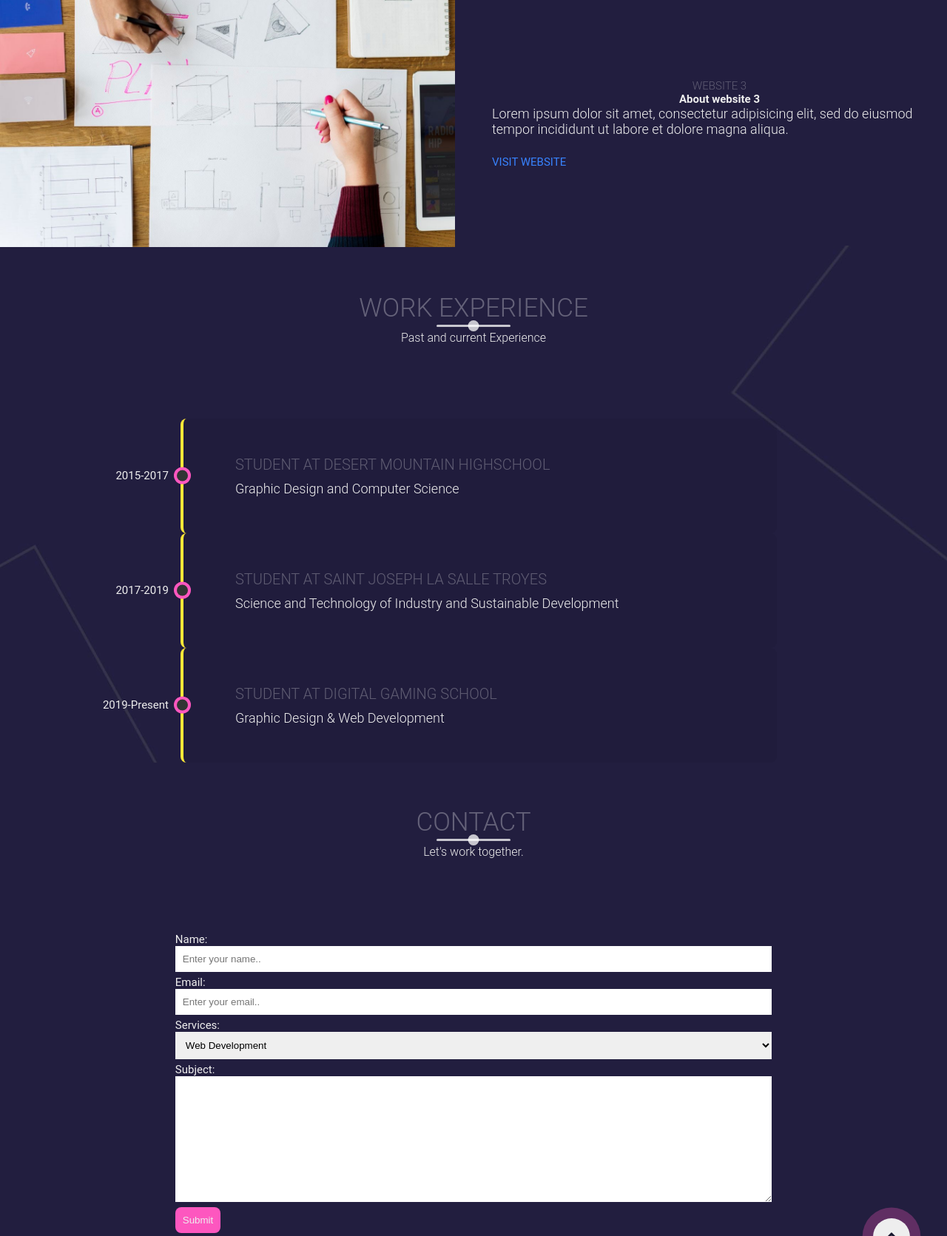
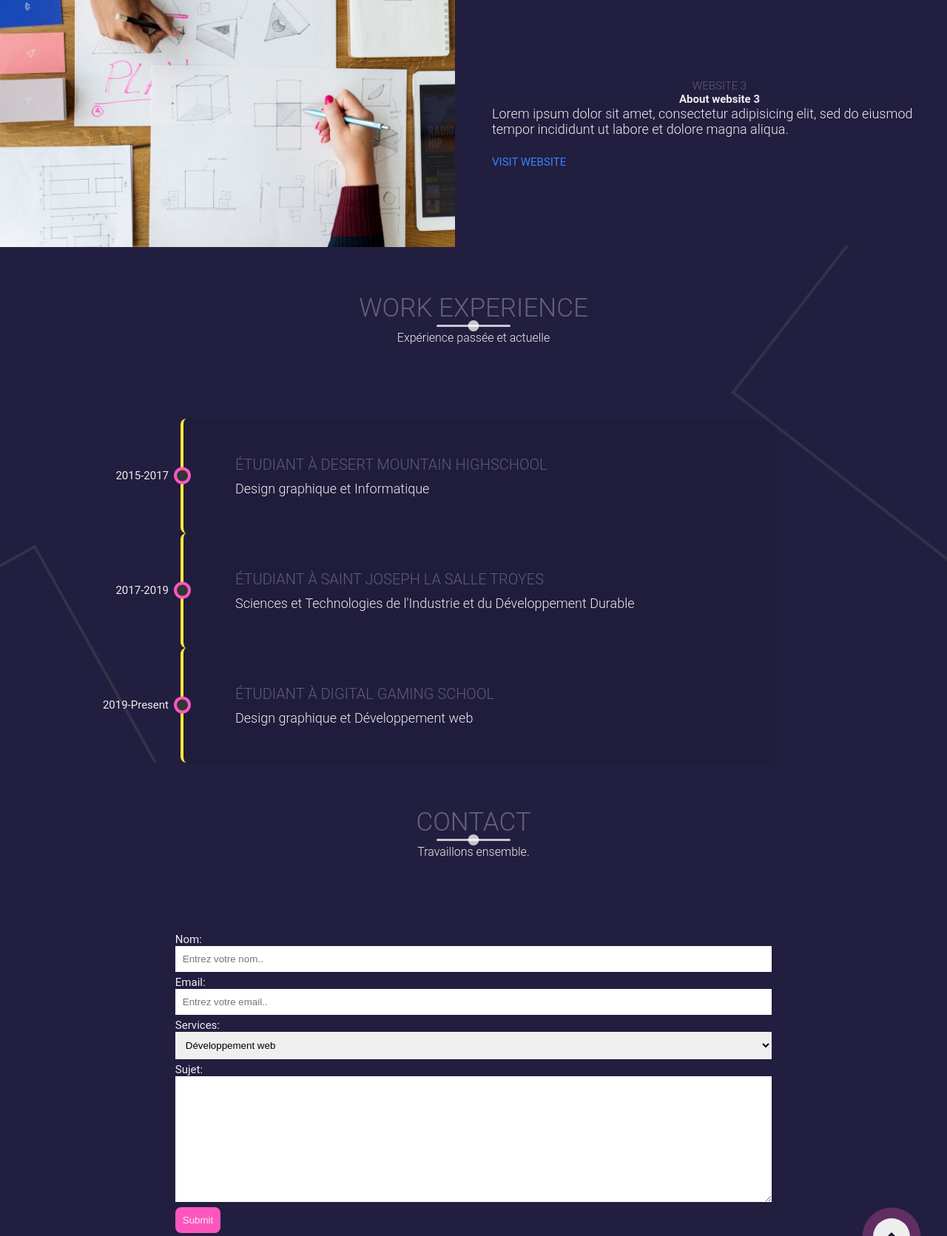
Before and after one commit to Exylus/Portfolio_CV, a PHP site: page /fr/index.php in a window 1280 px wide. Shown: the part 2868-4539 px from the top of the page at 74% size. Run offline with PHP 8.4, Linux system fonts and the light colour scheme; some libraries are stand-ins or nearby versions; some web fonts are replaced.

Commit message:
Updated french section 	deleted:    index.html

```diff
--- a/fr/index.php
+++ b/fr/index.php
@@ -132,7 +132,7 @@
 			<div class="container">
 				<div class="section-heading">
 					<h1>Portfolio</h1>
-					<h6>View some of my recent work</h6>
+					<h6>Quelques travaux</h6>
 				</div>
 			</div>
 			<div class="portfolio-item">
@@ -182,30 +182,30 @@
 			<div class="container">
 				<div class="section-heading">
 					<h1>Work Experience</h1>
-					<h6>Past and current Experience</h6>
+					<h6>Expérience passée et actuelle</h6>
 				</div>
 				<div class="timeline">
 					<ul>
 						<li class="date" data-date="2015-2017" data-aos="fade-right" data-aos-delay="200">
-							<h1>Student at Desert Mountain Highschool</h1>
+							<h1>Étudiant à Desert Mountain Highschool</h1>
 							<p>
-								Graphic Design and Computer Science
+								Design graphique et Informatique
 							</p>
 						</li>
 					</ul>
 					<ul>
 						<li class="date" data-date="2017-2019" data-aos="fade-right" data-aos-delay="400">
-							<h1>Student at Saint Joseph La Salle Troyes</h1>
+							<h1>Étudiant à Saint Joseph La Salle Troyes</h1>
 							<p>
-								Science and Technology 	of Industry and Sustainable Development
+								Sciences et Technologies de l'Industrie et du Développement Durable
 							</p>
 						</li>
 					</ul>
 					<ul>
 						<li class="date" data-date="2019-Present" data-aos="fade-right" data-aos-delay="600">
-							<h1>Student at Digital Gaming School</h1>
+							<h1>Étudiant à Digital Gaming School</h1>
 							<p>
-								Graphic Design & Web Development
+								Design graphique et Développement web
 							</p>
 						</li>
 					</ul>
@@ -217,19 +217,19 @@
 			<div class="container">
 				<div class="section-heading">
 					<h1>Contact</h1>
-					<h6>Let's work together.</h6>
+					<h6>Travaillons ensemble.</h6>
 				</div>
 				<form action="/scripts/form.php" target="_blank" data-aos="fade-up" data-aos-delay="500">
-					<label for="name">Name:</label>
-					<input type="text" id="name" name="name" placeholder="Enter your name.." required>
+					<label for="name">Nom:</label>
+					<input type="text" id="name" name="name" placeholder="Entrez votre nom.." required>
 					<label for="email">Email:</label>
-					<input type="email" id="email" name="email" placeholder="Enter your email.." required>
+					<input type="email" id="email" name="email" placeholder="Entrez votre email.." required>
 					<label for="service">Services:</label>
 					<select name="service" id="service">
-						<option value="Web Development">Web Development</option>
-						<option value="Other">Other</option>
+						<option value="Web Development">Développement web</option>
+						<option value="Other">Autre</option>
 					</select>
-					<label for="subject">Subject:</label>
+					<label for="subject">Sujet:</label>
 					<textarea name="subject" id="subject" cols="10" rows="10"></textarea>
 					<input type="submit" value="Submit">
 				</form>
```
